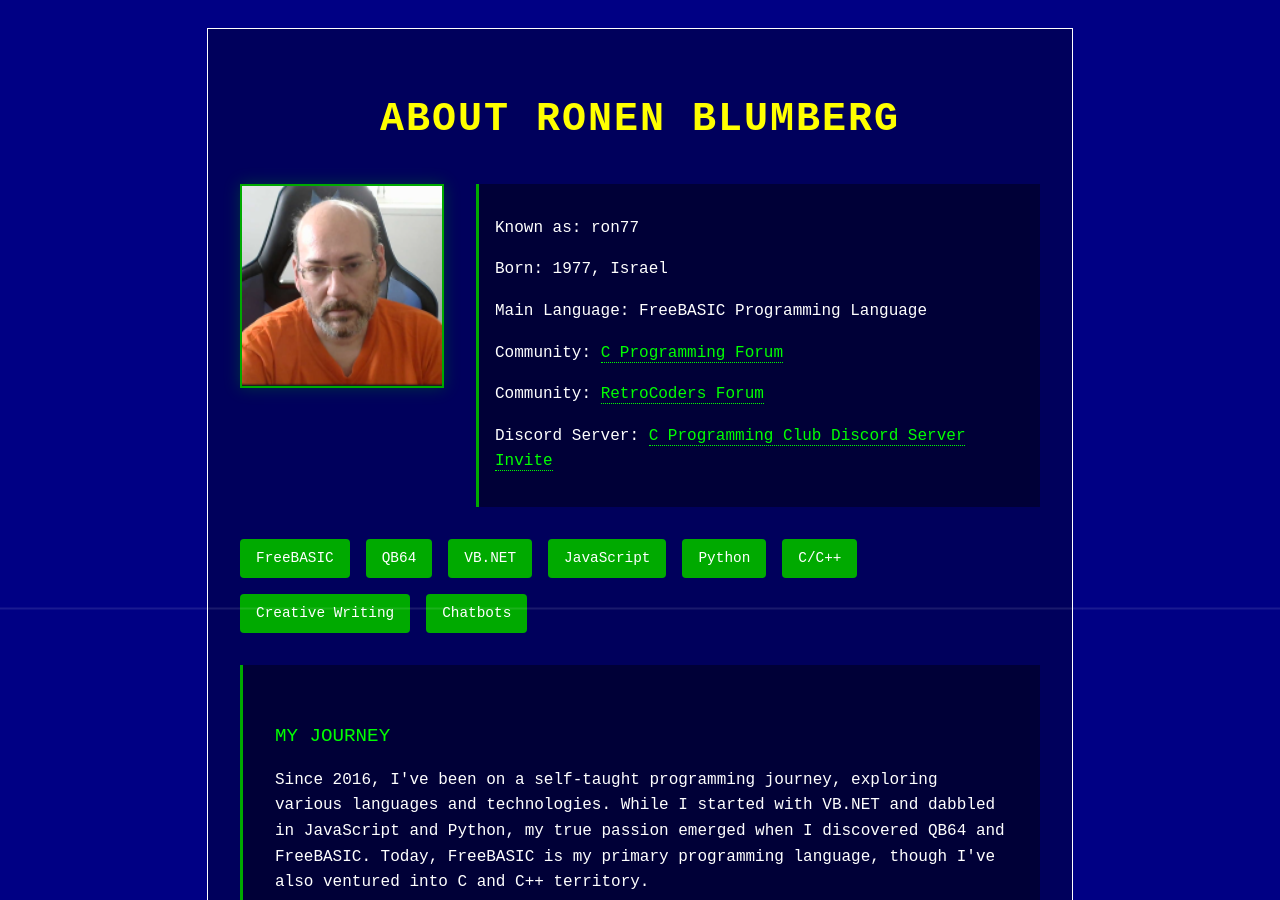
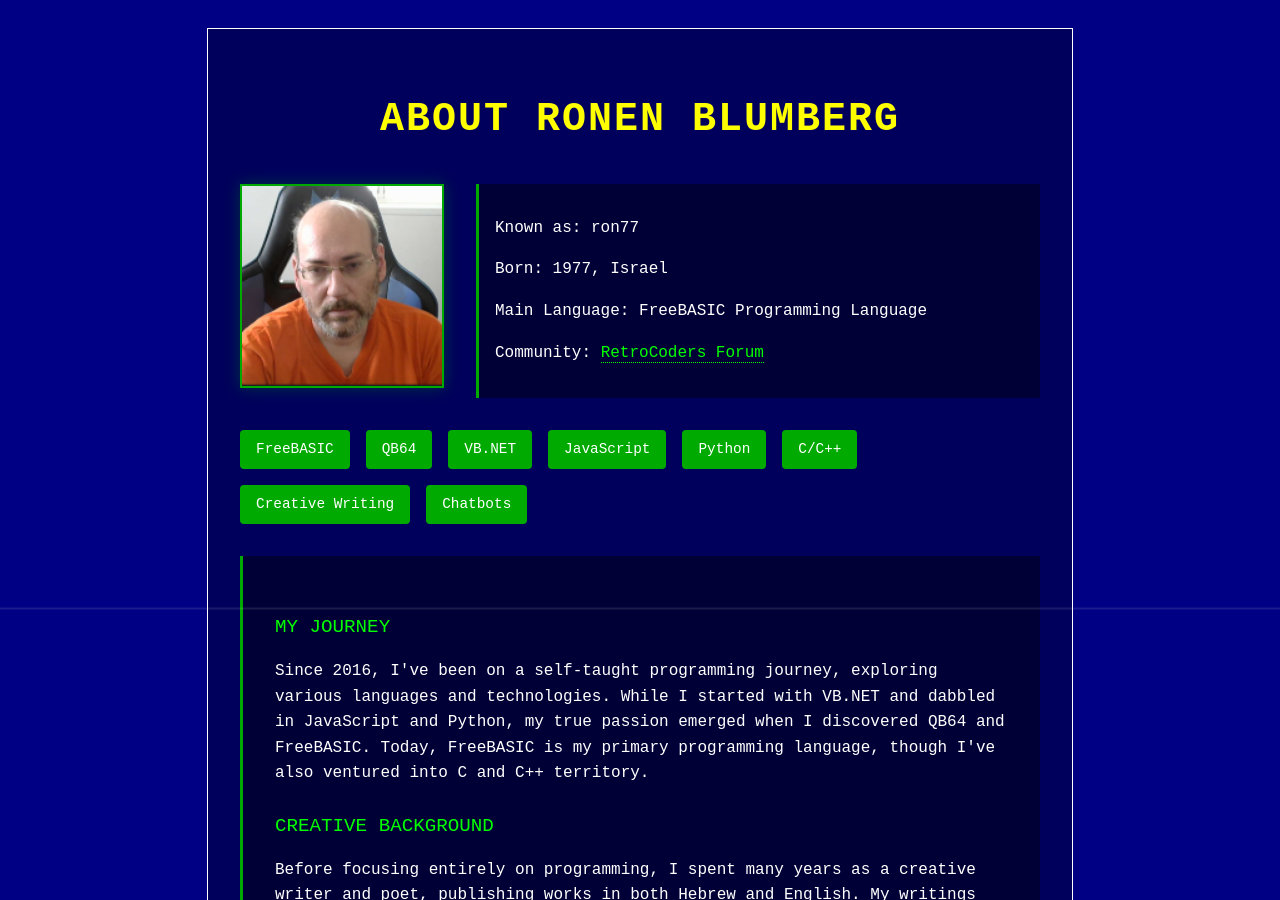
Before and after one commit to ronblue77/Retro-Dev-Ronen.github.io, a Jekyll site: the page about-me.html, which Jekyll copies as it is, in a window 1280 px wide and 900 px high. Built offline with Jekyll 4.4.1, drawn with Linux system fonts in a browser that asks for light colours.

Commit message:
removed links from about-me.html

```diff
--- a/about-me.html
+++ b/about-me.html
@@ -186,9 +186,7 @@
                 <p>Known as: ron77</p>
                 <p>Born: 1977, Israel</p>
                 <p>Main Language: FreeBASIC Programming Language</p>
-                <p>Community: <a href="https://c-programming.freeforums.net/" class="community-link" target="_blank">C Programming Forum</a></p>
                 <p>Community: <a href="https://retrocoders.phatcode.net/index.php/" class="community-link" target="_blank">RetroCoders Forum</a></p>
-                <p>Discord Server: <a href="https://discord.gg/wmYJSA2Z2v" class="community-link" target="_blank">C Programming Club Discord Server Invite</a></p>
             </div>
         </div>
 
```
